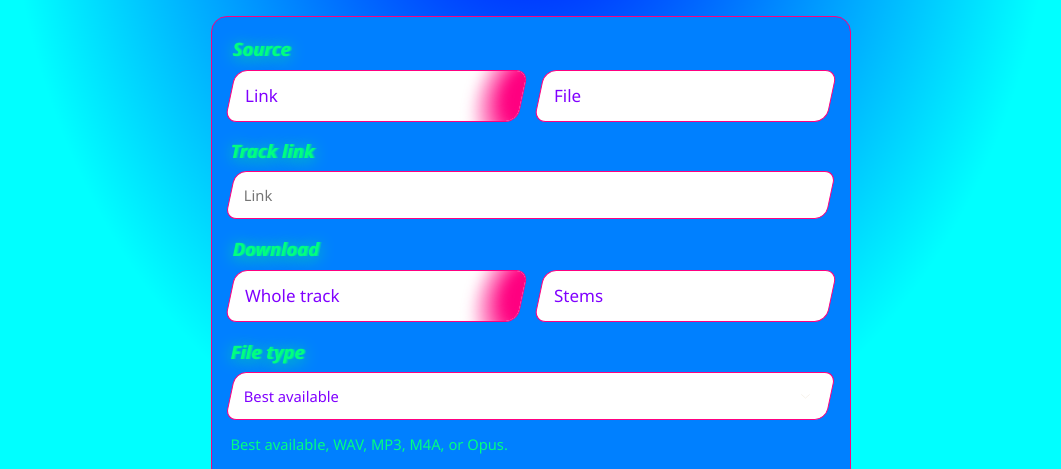
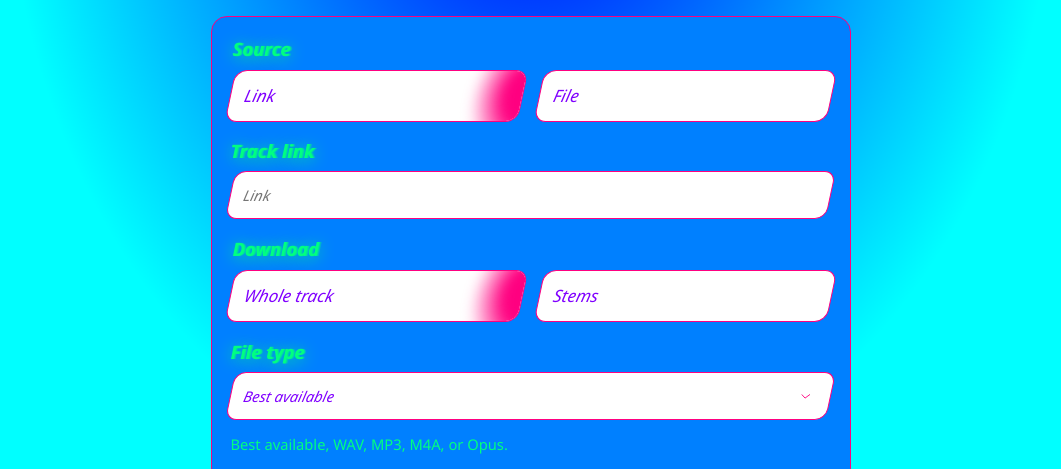
Before and after one commit to dwwr/cloud-chaser, a Next.js app in the folder frontend/: page / in a window 1280 px wide. Shown: the part 165-634 px from the top of the page, without its empty margins (109-1170 px from the left). Built offline with nearby package versions, Linux system fonts and the light colour scheme.

Commit message:
style sweep

```diff
--- a/frontend/public/style.css
+++ b/frontend/public/style.css
@@ -107,6 +107,7 @@ select {
   border-radius: 0;
   color: var(--ink);
   font: inherit;
+  font-style: italic;
   background-color: transparent;
 }
 
@@ -198,6 +199,12 @@ legend {
 
 .mode,
 .stem,
+.check {
+  font-style: italic;
+}
+
+.mode,
+.stem,
 .check,
 .control {
   transform: skewX(var(--field-slant));
@@ -207,7 +214,10 @@ legend {
 .stem > *,
 .check > *,
 .control > input,
-.control > select,
+.control > select {
+  transform: none;
+}
+
 .control > button {
   transform: skewX(var(--field-upright));
 }
@@ -353,8 +363,8 @@ button:disabled {
 .stem:focus-within,
 .check:focus-within,
 .control:focus-within {
-  outline: 2px solid var(--accent);
-  outline-offset: 2px;
+  outline: 2px solid var(--line);
+  outline-offset: 0;
 }
 
 .control :focus-visible,
```
